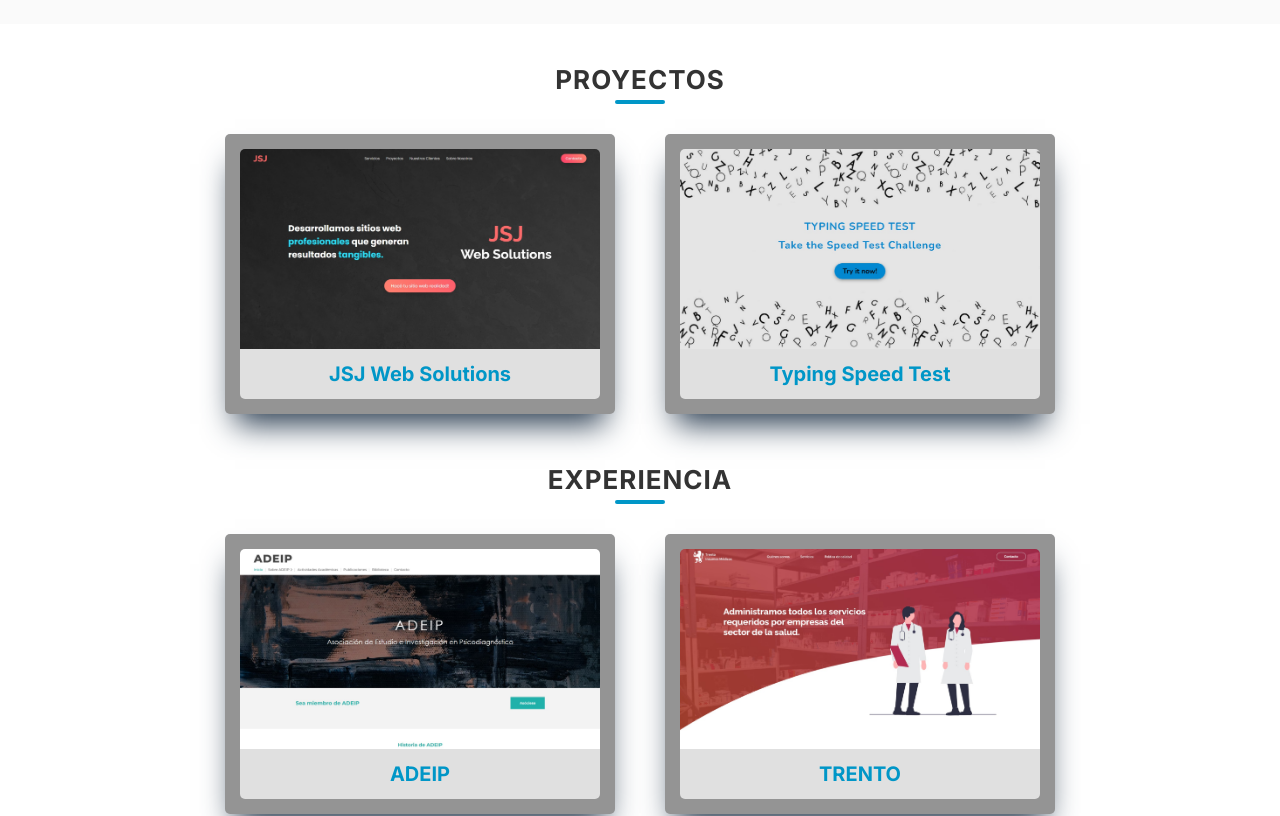
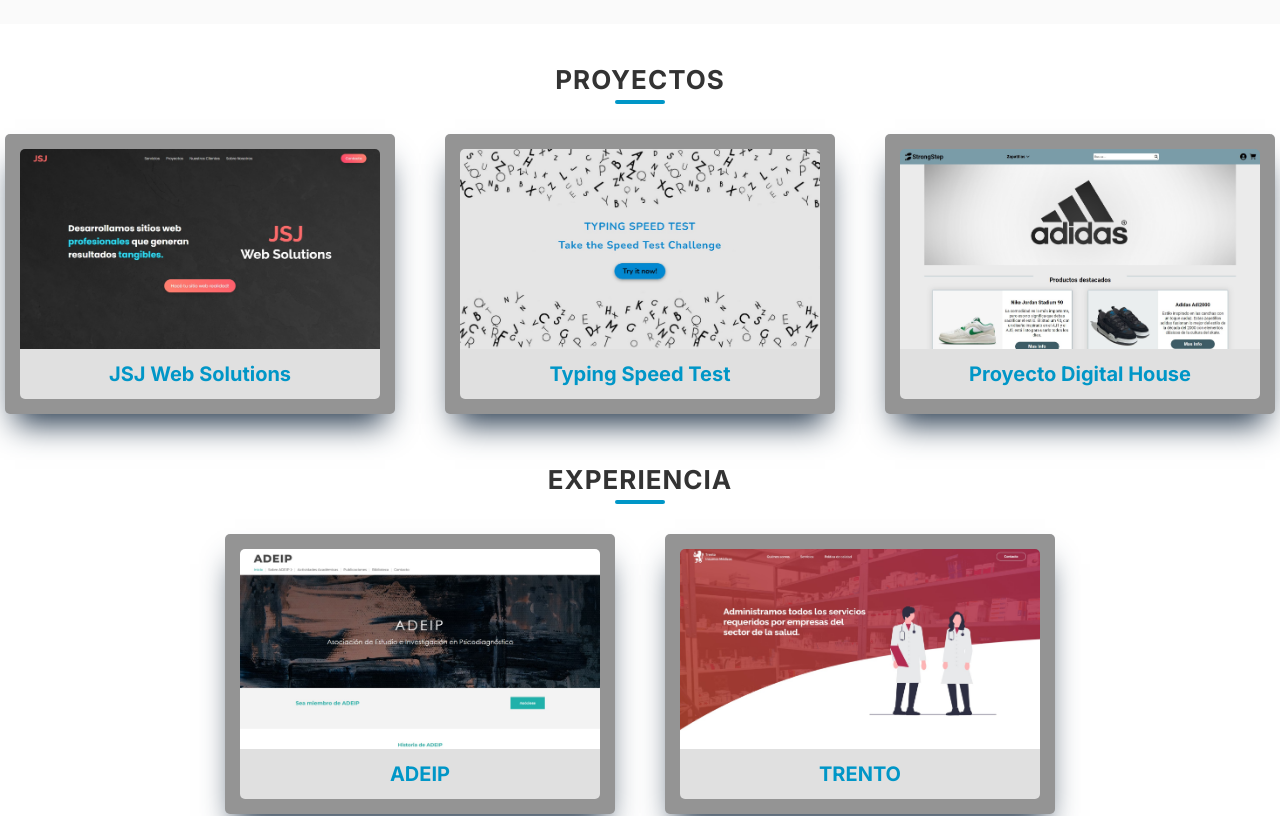
Before and after one commit to j-belec/portfolio, a React (Create React App) app: page / in a window 1280 px wide. Shown: the part 1440-2256 px from the top of the page. Built offline with nearby package versions, Linux system fonts and the light colour scheme.

Commit message:
proyect DH added

```diff
--- a/src/Components/ProyectsAndExperience.jsx
+++ b/src/Components/ProyectsAndExperience.jsx
@@ -22,6 +22,13 @@
             txt="Página web elaborada para  poner en práctica mis conocimientos. Las tecnologías usadas fueron JS, Express, SASS, MySQL y EJS. (La página puede tardar hasta 50s en cargar). "
             linkGit="https://github.com/j-belec/typing-test"
             linkPage="https://typing-speed-test-aysp.onrender.com/"
+          />
+          <PECard
+            img="pe-dh.jpg"
+            title="Proyecto Digital House"
+            txt="Página web elaborada como proyecto final de Digital House. Tiene el CRUD completo, login y register de usurios. (La página puede tardar hasta 50s en cargar)."
+            linkGit="https://github.com/j-belec/ProyectoIntDH"
+            linkPage="https://strong-step.onrender.com/"
           />
         </div>
       </div>
--- a/src/sass/layout/_peCard.scss
+++ b/src/sass/layout/_peCard.scss
@@ -47,6 +47,7 @@
     &-p {
       font-size: 1.8rem;
       height: 42%;
+      padding: 5px;
     }
 
     &-btns {
--- a/src/sass/layout/_proyectsAndExperience.scss
+++ b/src/sass/layout/_proyectsAndExperience.scss
@@ -21,6 +21,7 @@
       align-items: center;
       justify-content: center;
       gap: 5rem;
+      flex-wrap: wrap;
 
       @media (max-width: 1024px) {
         gap: 2rem;
```
Also changed, not shown: public/pe-dh.jpg (added).
